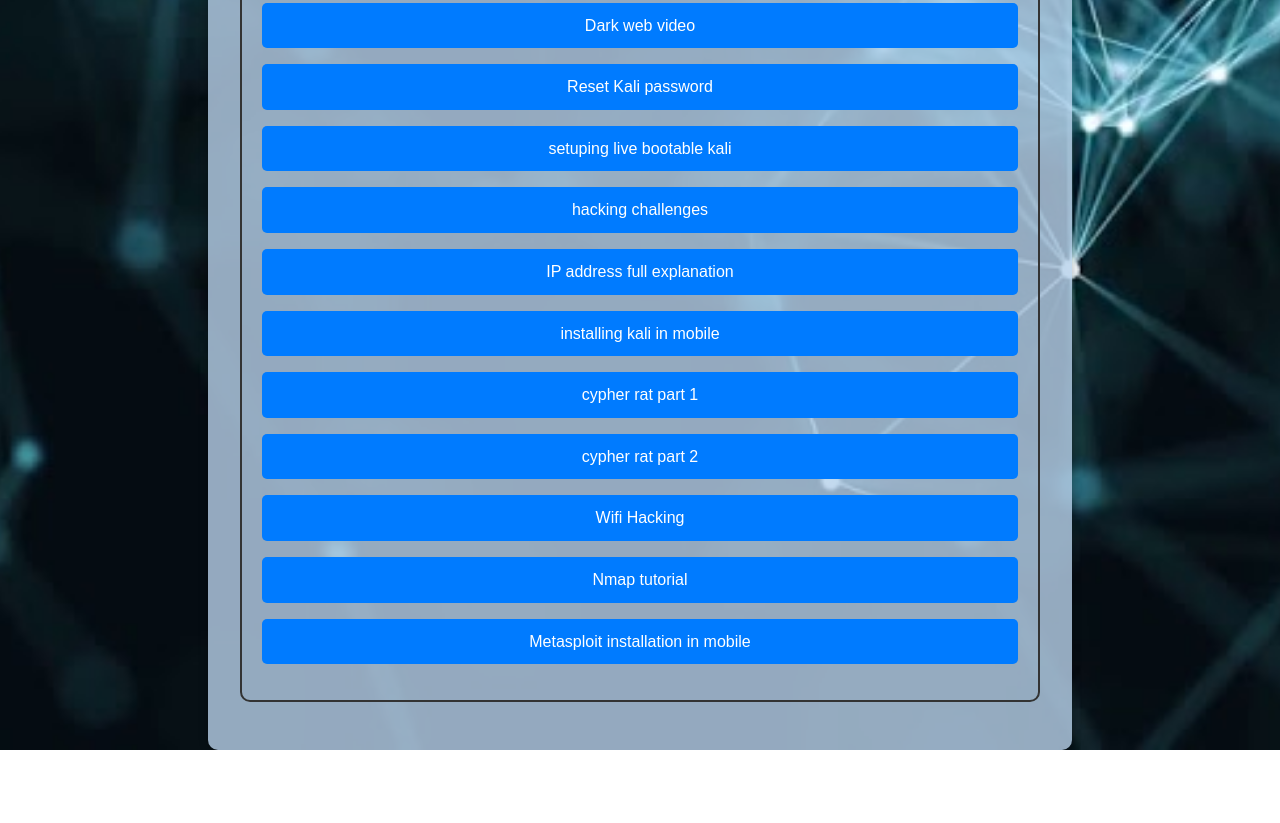
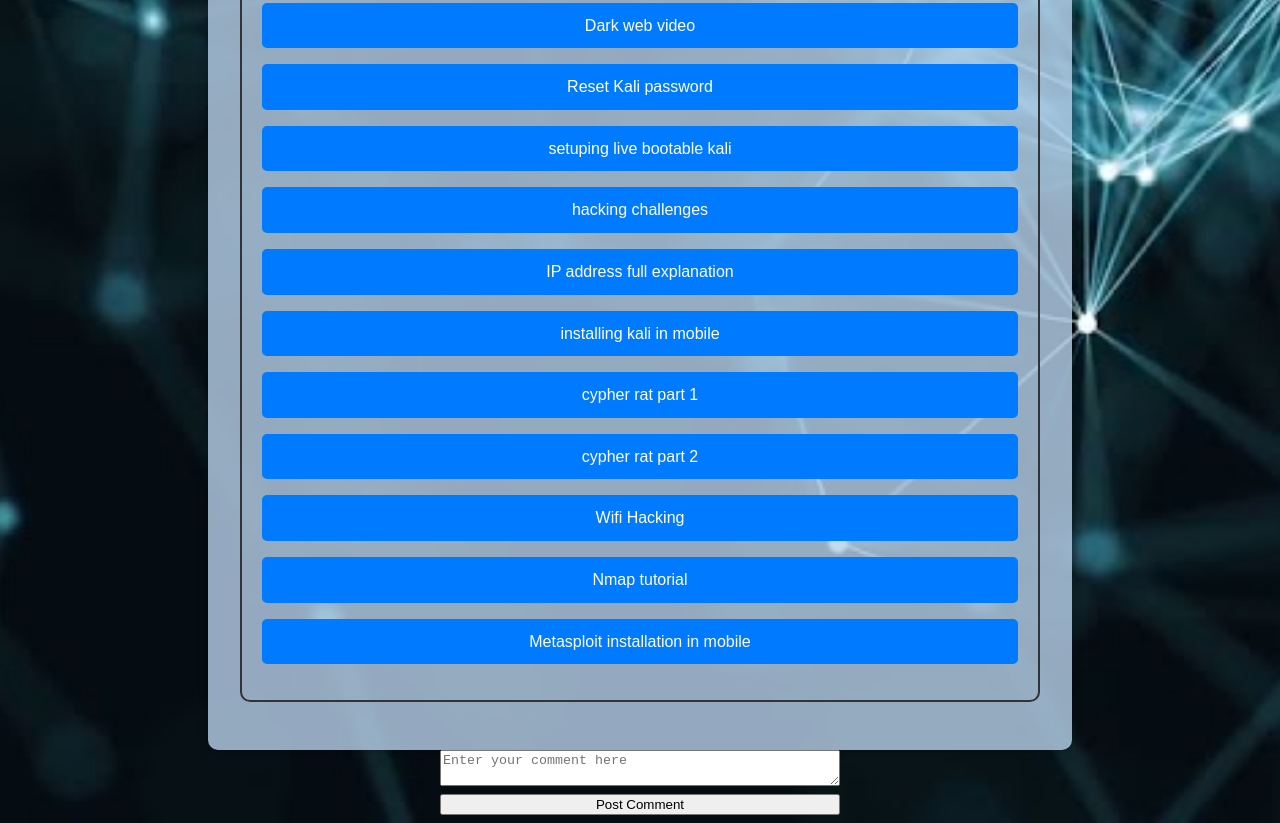
Before and after one commit to pranay-root/cyberblockz, a plain HTML site: page index.html in a window 1280 px wide. Shown: the part 1136-1959 px from the top of the page. Before the commit the page ends 1886 px from the top, so only its background shows below. Drawn offline with Linux system fonts and the light colour scheme; a script that the page names is missing.

Commit message:
Update index.html

```diff
--- a/index.html
+++ b/index.html
@@ -48,8 +48,12 @@
             </ul>
         </section>
     </main>
-<script defer src="https://cdn.commento.io/js/commento.js"></script>
 <div id="commento"></div>
-    <script src="script.js"></script>
+
+  <form id="commento">
+    <textarea id="commento" placeholder="Enter your comment here"></textarea>
+    <button type="submit">Post Comment</button>
+  </form>
+  <script defer src="https://cdn.commento.io/js/commento.js"></script>
 </body>
 </html>
```
